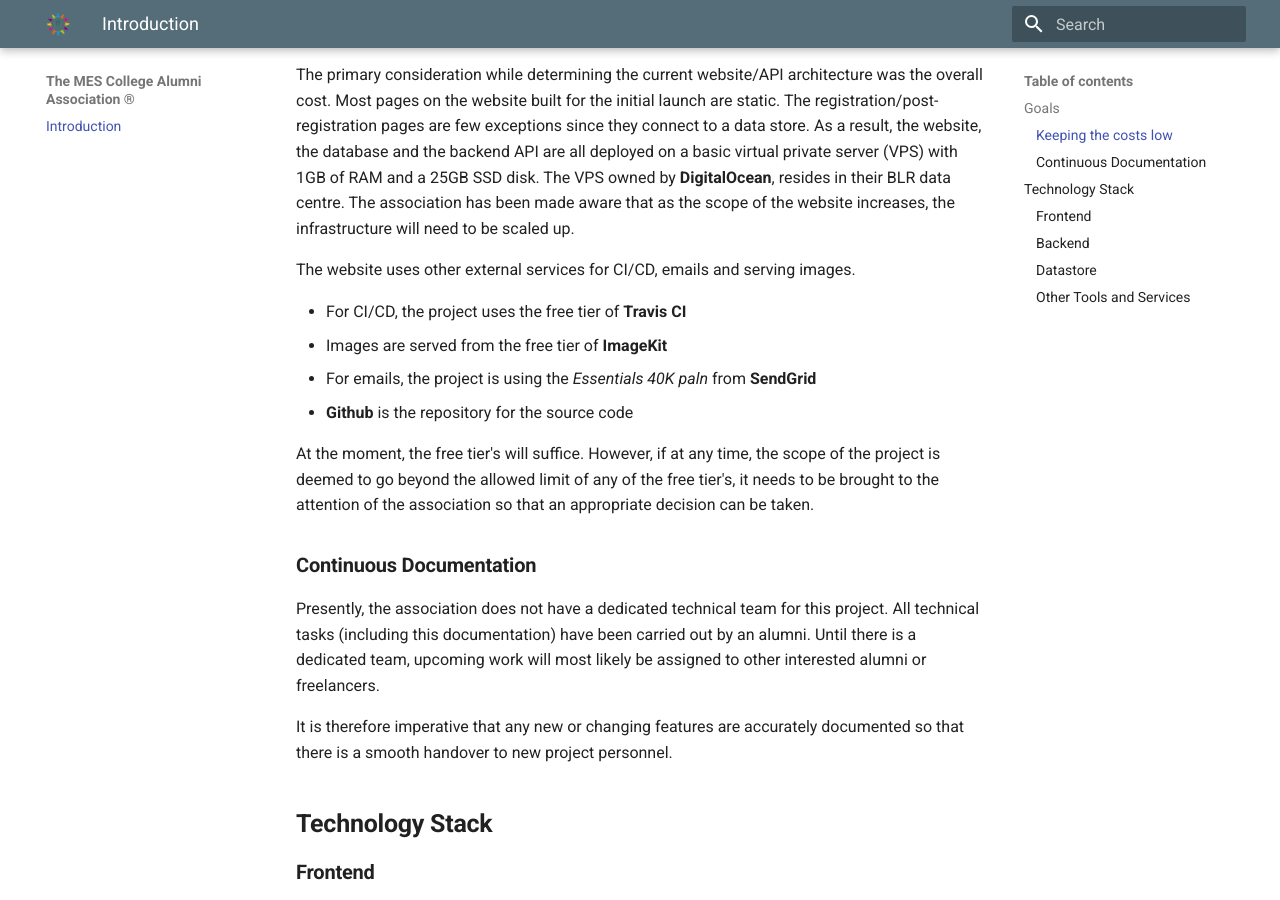
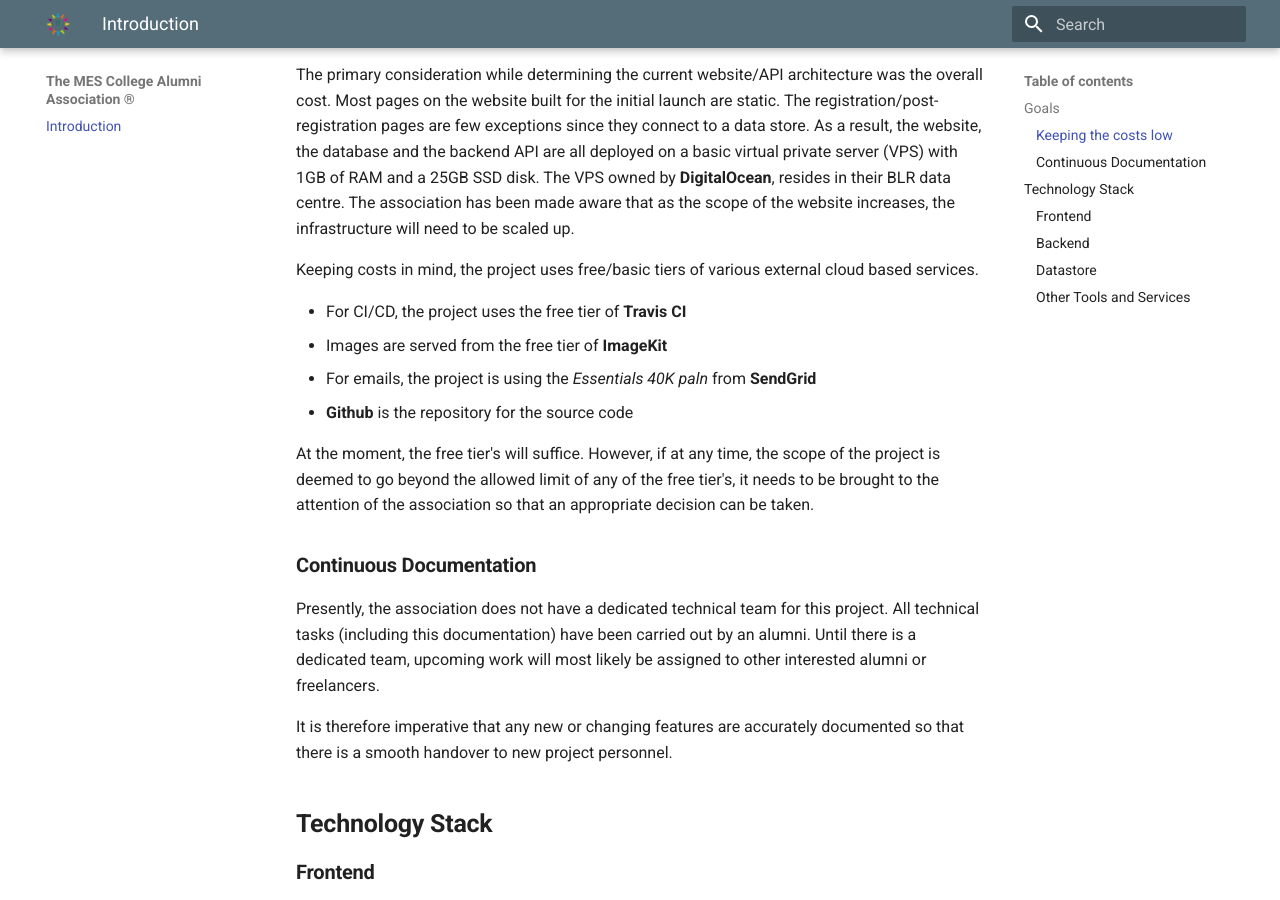
Before and after one commit to MESAlumniAssn/docs, an MkDocs documentation site: the page built from docs/index.md, in a window 1280 px wide and 900 px high, scrolled down 715 px. Built offline with MkDocs 1.6.1 and Material for MkDocs 9.7.7, drawn with Linux system fonts in a browser that asks for light colours.

Commit message:
Changes to introduction

```diff
--- a/docs/index.md
+++ b/docs/index.md
@@ -2,7 +2,7 @@
 
 <p align="center"><img src="assets/logo.png" /></p>
 
-<h2 align="center">The MES College Alumni Association &#174;</h2>
+<h2 style="text-align: center; font-weight: bold">The MES College Alumni Association &#174;</h2>
 
 ---
 
@@ -19,7 +19,7 @@
 
 The primary consideration while determining the current website/API architecture was the overall cost. Most pages on the website built for the initial launch are static. The registration/post-registration pages are few exceptions since they connect to a data store. As a result, the website, the database and the backend API are all deployed on a basic virtual private server (VPS) with 1GB of RAM and a 25GB SSD disk. The VPS owned by **DigitalOcean**, resides in their BLR data centre. The association has been made aware that as the scope of the website increases, the infrastructure will need to be scaled up.
 
-The website uses other external services for CI/CD, emails and serving images.
+Keeping costs in mind, the project uses free/basic tiers of various external cloud based services.
 
 - For CI/CD, the project uses the free tier of **Travis CI**
 - Images are served from the free tier of **ImageKit**
```
